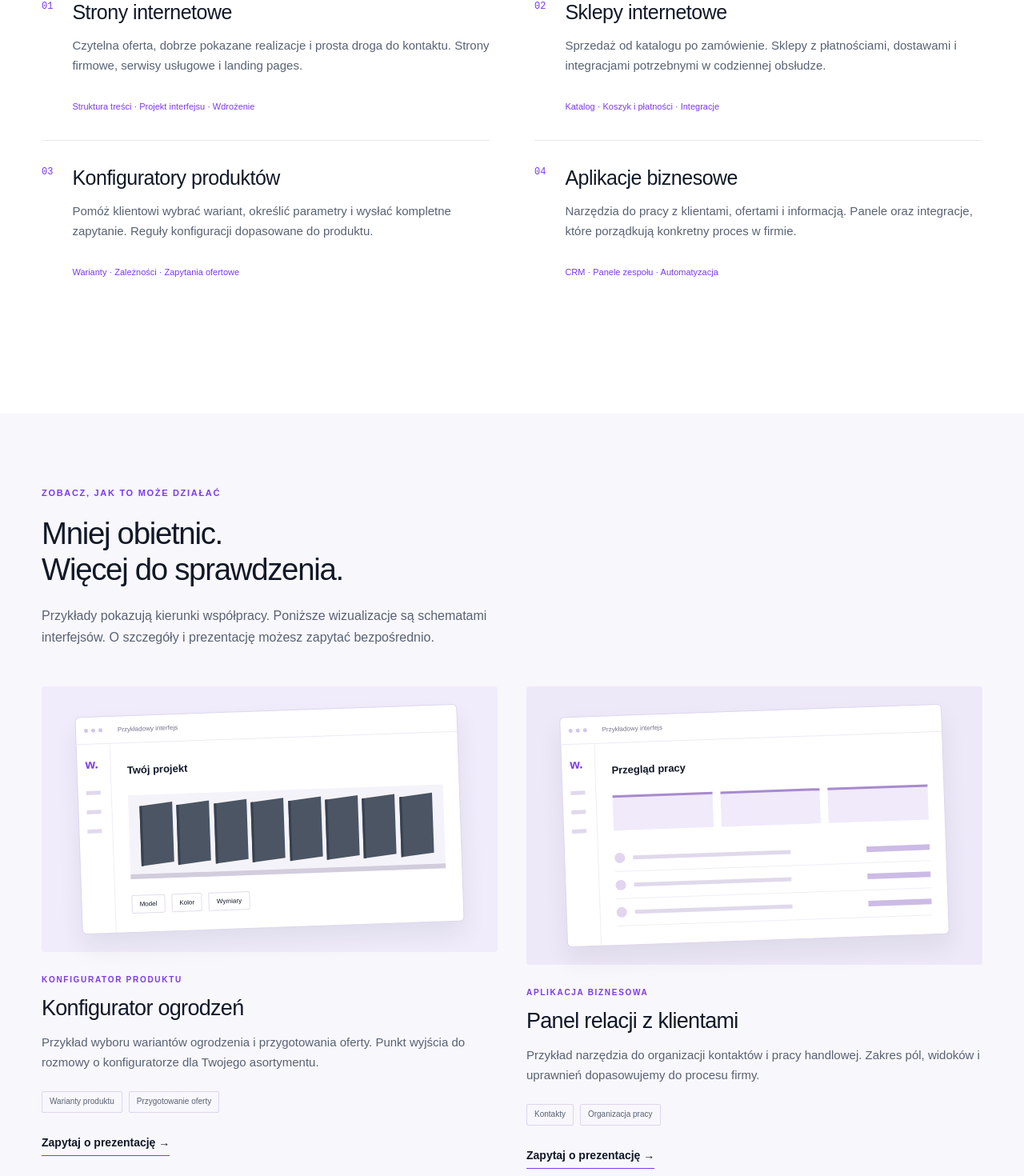
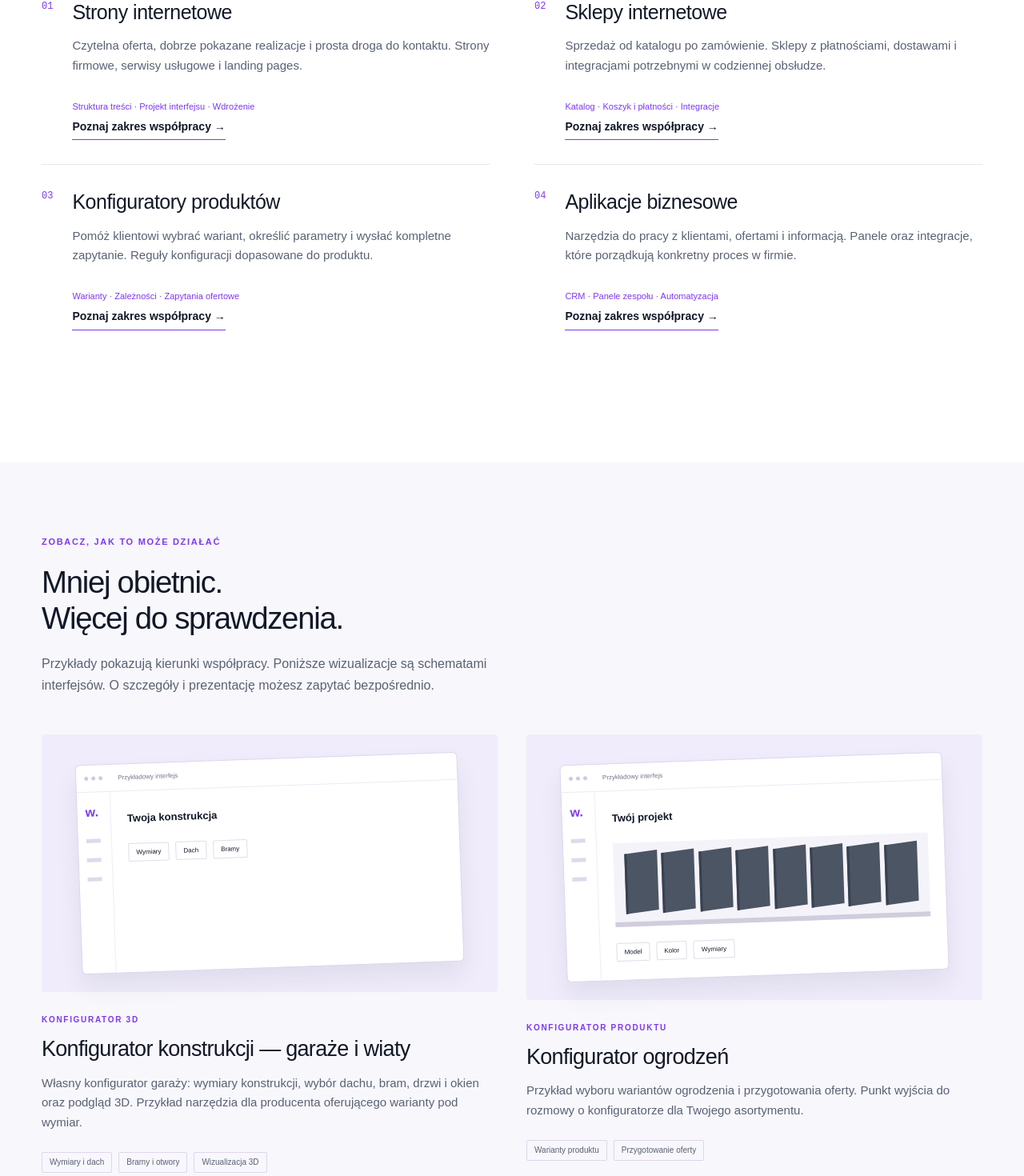
Before and after one commit to tadek24/webspanner-site, a Next.js app: page / in a window 1280 px wide. Shown: the part 1170-2640 px from the top of the page at 80% size. Built offline with nearby package versions, Linux system fonts and the light colour scheme.

Commit message:
Add portrait, garage showcase and structured SEO

```diff
--- a/components/Layout.js
+++ b/components/Layout.js
@@ -5,6 +5,7 @@ const links = [
   ["Oferta", "/oferta"],
   ["Portfolio", "/portfolio"],
   ["Przykłady", "/dema"],
+  ["Blog", "/blog"],
   ["O współpracy", "/o-nas"],
   ["Kontakt", "/kontakt"],
 ];
--- /dev/null
+++ b/components/Portrait.js
@@ -0,0 +1,26 @@
+export default function Portrait({ compact = false, priority = false }) {
+  return (
+    <figure
+      className={compact ? "ws-portrait ws-portrait-compact" : "ws-portrait"}
+    >
+      <div className="ws-portrait-image">
+        <img
+          src="/tadeusz-kwoka.webp"
+          alt="Tadeusz Kwoka — twórca Webspanner"
+          width={720}
+          height={690}
+          sizes={
+            compact
+              ? "(max-width:760px) 160px, 220px"
+              : "(max-width:760px) 100vw, 420px"
+          }
+          loading={priority ? "eager" : "lazy"} fetchPriority={priority ? "high" : "auto"} decoding="async"
+        />
+      </div>
+      <figcaption>
+        <strong>Tadeusz Kwoka</strong>
+        <span>Twórca Webspanner · bezpośrednia współpraca</span>
+      </figcaption>
+    </figure>
+  );
+}
--- /dev/null
+++ b/components/Seo.js
@@ -0,0 +1,108 @@
+import Head from "next/head";
+import { useRouter } from "next/router";
+import { pageSeo, siteUrl, organization } from "../lib/seo";
+export default function Seo() {
+  const router = useRouter();
+  const meta = pageSeo(router.asPath);
+  const url = siteUrl + (meta.path === "/" ? "/" : meta.path);
+  const graph = [
+    organization,
+    {
+      "@type": "WebSite",
+      "@id": siteUrl + "/#website",
+      name: "Webspanner",
+      url: siteUrl,
+      inLanguage: "pl-PL",
+      publisher: { "@id": organization["@id"] },
+    },
+  ];
+  if (meta.path !== "/" && !meta.noIndex) {
+    const parent = meta.path.startsWith("/blog/")
+      ? ["Blog", "/blog"]
+      : meta.path.startsWith("/oferta/")
+        ? ["Oferta", "/oferta"]
+        : null;
+    const crumbs = [
+      ["Strona główna", "/"],
+      ...(parent ? [parent] : []),
+      [meta.article?.title || meta.title.split(" | ")[0], meta.path],
+    ];
+    graph.push({
+      "@type": "BreadcrumbList",
+      itemListElement: crumbs.map(([name, path], i) => ({
+        "@type": "ListItem",
+        position: i + 1,
+        name,
+        item: siteUrl + path,
+      })),
+    });
+  }
+  if (meta.article)
+    graph.push({
+      "@type": "BlogPosting",
+      headline: meta.article.title,
+      description: meta.description,
+      datePublished: meta.article.date + "T09:00:00+02:00",
+      dateModified: meta.article.date + "T09:00:00+02:00",
+      author: {
+        "@type": "Person",
+        name: "Tadeusz Kwoka",
+        url: siteUrl + "/o-nas",
+      },
+      publisher: { "@id": organization["@id"] },
+      image: siteUrl + "/og-webspanner.png",
+      mainEntityOfPage: url,
+      inLanguage: "pl-PL",
+    });
+  if (meta.path.startsWith("/oferta/"))
+    graph.push({
+      "@type": "Service",
+      name: meta.title.split(" | ")[0],
+      description: meta.description,
+      url,
+      provider: { "@id": organization["@id"] },
+      areaServed: { "@type": "Country", name: "Polska" },
+    });
+  return (
+    <Head>
+      <title>{meta.title}</title>
+      <meta name="description" content={meta.description} key="description" />
+      <meta name="viewport" content="width=device-width, initial-scale=1" />
+      <link rel="canonical" href={url} key="canonical" />
+      <meta
+        name="robots"
+        content={
+          meta.noIndex
+            ? "noindex,follow"
+            : "index,follow,max-image-preview:large"
+        }
+        key="robots"
+      />
+      <meta property="og:locale" content="pl_PL" />
+      <meta property="og:site_name" content="Webspanner" />
+      <meta property="og:type" content={meta.article ? "article" : "website"} />
+      <meta property="og:title" content={meta.title} />
+      <meta property="og:description" content={meta.description} />
+      <meta property="og:url" content={url} />
+      <meta property="og:image" content={siteUrl + "/og-webspanner.png"} />
+      <meta property="og:image:width" content="1200" />
+      <meta property="og:image:height" content="630" />
+      <meta name="twitter:card" content="summary_large_image" />
+      <meta name="twitter:title" content={meta.title} />
+      <meta name="twitter:description" content={meta.description} />
+      <meta name="twitter:image" content={siteUrl + "/og-webspanner.png"} />
+      {!meta.noIndex && (
+        <script
+          type="application/ld+json"
+          key="structured-data"
+          dangerouslySetInnerHTML={{
+            __html: JSON.stringify({
+              "@context": "https://schema.org",
+              "@graph": graph,
+            }).replace(/</g, "\u003c"),
+          }}
+        />
+      )}
+    </Head>
+  );
+}
--- a/components/Showcase.js
+++ b/components/Showcase.js
@@ -1,5 +1,12 @@
 import Link from "next/link";
 export const projects = [
+  {
+    name: "Konfigurator konstrukcji — garaże i wiaty",
+    type: "Konfigurator 3D",
+    text: "Własny konfigurator garaży: wymiary konstrukcji, wybór dachu, bram, drzwi i okien oraz podgląd 3D. Przykład narzędzia dla producenta oferującego warianty pod wymiar.",
+    view: "garage",
+    tags: ["Wymiary i dach", "Bramy i otwory", "Wizualizacja 3D"],
+  },
   {
     name: "Konfigurator ogrodzeń",
     type: "Konfigurator produktu",
@@ -55,7 +62,9 @@ export function Preview({ kind = "config" }) {
           </div>
           <div className="ws-ui-body">
             <div className="ws-ui-title">
-              {kind === "config"
+              {kind === "garage"
+                ? "Twoja konstrukcja"
+                : kind === "config"
                   ? "Twój projekt"
                   : kind === "web"
                     ? "Przestrzeń dla Twojej firmy"
@@ -63,7 +72,23 @@ export function Preview({ kind = "config" }) {
                       ? "Rozmowy zespołu"
                       : "Przegląd pracy"}
             </div>
-            {kind === "config" ? (
+            {kind === "garage" ? (
+              <>
+                <div className="ws-garage-model">
+                  <div className="ws-garage-roof" />
+                  <div className="ws-garage-front">
+                    <i />
+                    <i />
+                  </div>
+                  <div className="ws-garage-side" />
+                </div>
+                <div className="ws-ui-options">
+                  <span>Wymiary</span>
+                  <span>Dach</span>
+                  <span>Bramy</span>
+                </div>
+              </>
+            ) : kind === "config" ? (
               <>
                 <div className="ws-fence">
                   {[1, 2, 3, 4, 5, 6, 7, 8].map((n) => (
@@ -157,9 +182,38 @@ export function Services() {
         <article key={n}>
           <span className="ws-number">{n}</span>
           <div>
-            <h3>{title}</h3>
+            <h3>
+              <Link
+                href={
+                  "/oferta/" +
+                  [
+                    "strony-internetowe",
+                    "sklepy-internetowe",
+                    "konfiguratory-produktow",
+                    "aplikacje-biznesowe",
+                  ][Number(n) - 1]
+                }
+              >
+                {title}
+              </Link>
+            </h3>
             <p>{text}</p>
             <small>{detail}</small>
+            <br />
+            <Link
+              className="ws-text-link ws-service-link"
+              href={
+                "/oferta/" +
+                [
+                  "strony-internetowe",
+                  "sklepy-internetowe",
+                  "konfiguratory-produktow",
+                  "aplikacje-biznesowe",
+                ][Number(n) - 1]
+              }
+            >
+              Poznaj zakres współpracy →
+            </Link>
           </div>
         </article>
       ))}
```
Lines whose indentation alone changed are shown as unchanged.
